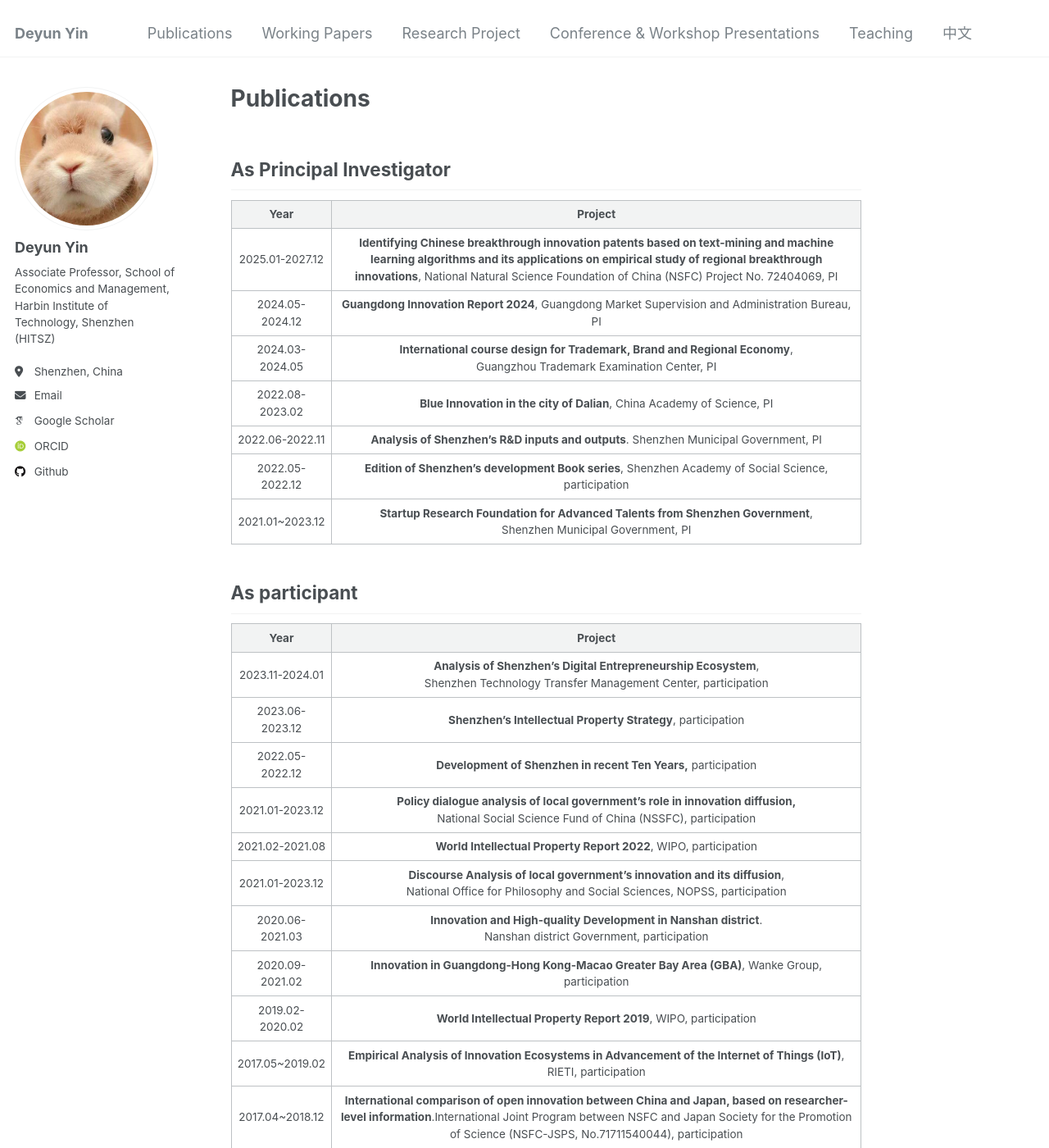
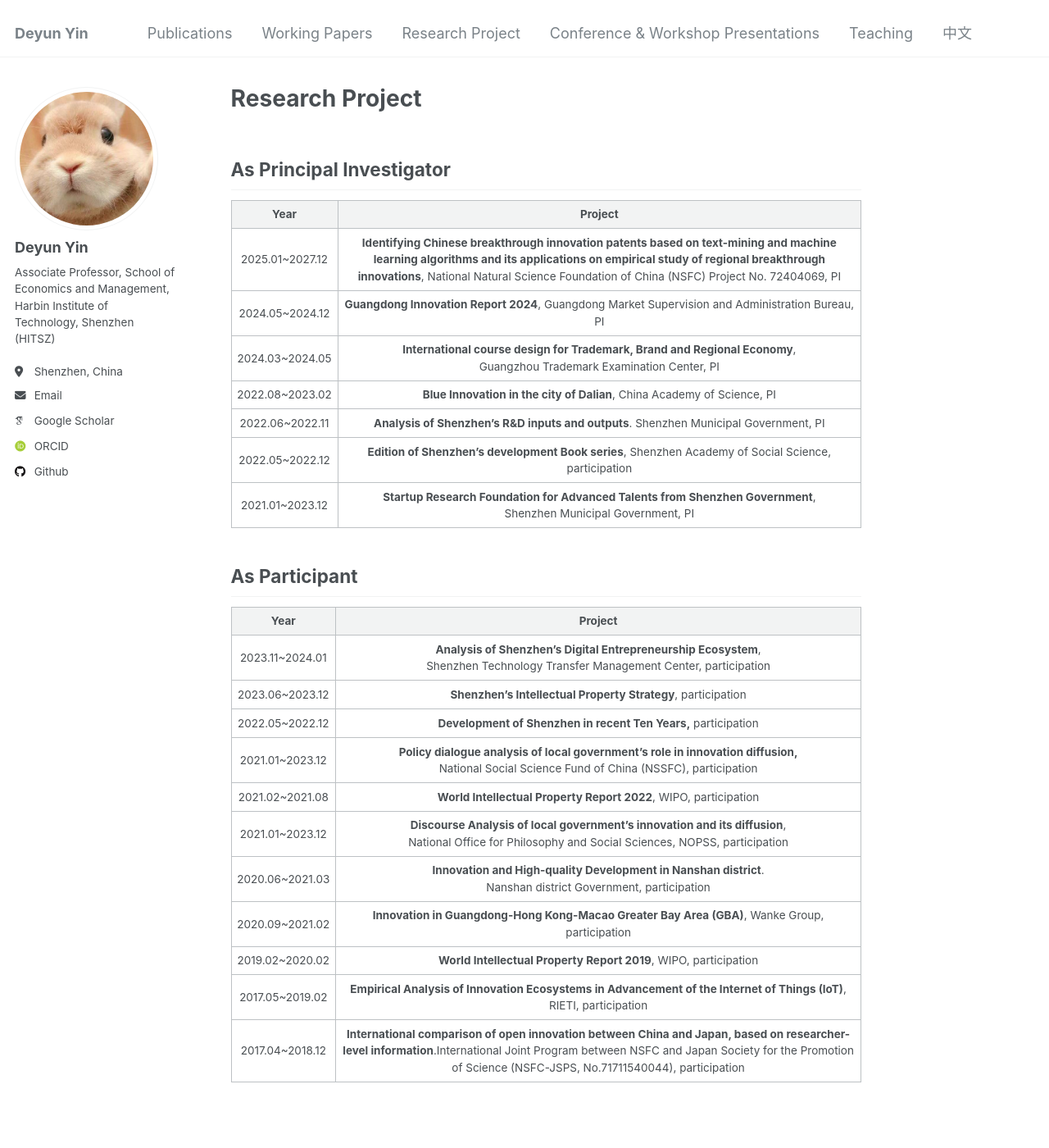
Before and after one commit to Winxpor/Winxpor.github.io, a Jekyll site: the page built from _pages/Research-Project.md, in a window 1280 px wide and 1400 px high. Shown: the whole window at 82% size. Built offline with Jekyll 4.4.1, drawn with Linux system fonts in a browser that asks for light colours; some web fonts are replaced.

Commit message:
a new day

```diff
--- a/_pages/Research-Project.md
+++ b/_pages/Research-Project.md
@@ -1,38 +1,38 @@
 ---
 permalink: /Research-Project/
-title: "Publications"
+title: "Research Project"
 author_profile: true
 redirect_from:
-  - /Research-Project/
-  - /Research-Project.html
+ - /Research-Project/
+ - /Research-Project.html
 ---
 
 ## As Principal Investigator
 
 |      Year       |                           Project                            |
 | :-------------: | :----------------------------------------------------------: |
-| 2025.01-2027.12 | **Identifying Chinese breakthrough innovation patents based on  text-mining and machine learning algorithms and its applications on empirical  study of regional breakthrough innovations**, National  Natural Science Foundation of China (NSFC) Project No. 72404069, PI |
-| 2024.05-2024.12 | **Guangdong Innovation Report 2024**, Guangdong Market Supervision and Administration Bureau, PI |
-| 2024.03-2024.05 | **International course design for Trademark, Brand and Regional Economy**, <br>Guangzhou Trademark Examination Center, PI |
-| 2022.08-2023.02 | **Blue Innovation in the city of Dalian**, China Academy of Science, PI |
-| 2022.06-2022.11 | **Analysis of Shenzhen’s R&D inputs and  outputs**. Shenzhen Municipal Government, PI |
-| 2022.05-2022.12 | **Edition of  Shenzhen’s development Book series**, Shenzhen Academy of Social Science, participation |
-| 2021.01~2023.12 | **Startup  Research Foundation for Advanced Talents from Shenzhen Government**, <br>Shenzhen Municipal Government, PI |
+| 2025.01~2027.12 | **Identifying Chinese breakthrough innovation patents based on text-mining and machine learning algorithms and its applications on empirical study of regional breakthrough innovations**, National Natural Science Foundation of China (NSFC) Project No. 72404069, PI |
+| 2024.05~2024.12 | **Guangdong Innovation Report 2024**, Guangdong Market Supervision and Administration Bureau, PI |
+| 2024.03~2024.05 | **International course design for Trademark, Brand and Regional Economy**, <br>Guangzhou Trademark Examination Center, PI |
+| 2022.08~2023.02 | **Blue Innovation in the city of Dalian**, China Academy of Science, PI |
+| 2022.06~2022.11 | **Analysis of Shenzhen’s R&D inputs and outputs**. Shenzhen Municipal Government, PI |
+| 2022.05~2022.12 | **Edition of Shenzhen’s development Book series**, Shenzhen Academy of Social Science, participation |
+| 2021.01~2023.12 | **Startup Research Foundation for Advanced Talents from Shenzhen Government**, <br>Shenzhen Municipal Government, PI |
 
 
 
-## As participant
+## As Participant
 
 |      Year       |                           Project                            |
 | :-------------: | :----------------------------------------------------------: |
-| 2023.11-2024.01 | **Analysis  of Shenzhen’s Digital Entrepreneurship Ecosystem**, <br>Shenzhen Technology Transfer Management Center, participation |
-| 2023.06-2023.12 | **Shenzhen’s  Intellectual Property Strategy**, participation |
-| 2022.05-2022.12 | **Development  of Shenzhen in recent Ten Years,** participation |
-| 2021.01-2023.12 | **Policy  dialogue analysis of local government’s role in innovation diffusion,** <br>National Social Science Fund of China (NSSFC), participation |
-| 2021.02-2021.08 | **World  Intellectual Property Report 2022**, WIPO, participation |
-| 2021.01-2023.12 | **Discourse Analysis of local government’s  innovation and its diffusion**, <br> National Office  for Philosophy and Social Sciences, NOPSS, participation |
-| 2020.06-2021.03 | **Innovation  and High-quality Development in Nanshan district**. <br>Nanshan district Government, participation |
-| 2020.09-2021.02 | **Innovation  in Guangdong-Hong Kong-Macao Greater Bay Area (GBA)**, Wanke Group, participation |
-| 2019.02-2020.02 | **World  Intellectual Property Report 2019**, WIPO, participation |
-| 2017.05~2019.02 | **Empirical Analysis of Innovation Ecosystems in Advancement of the  Internet of Things (IoT)**,  <br>RIETI, participation |
-| 2017.04~2018.12 | **International comparison  of open innovation between China and Japan, based on researcher-level  information**.International Joint Program between NSFC and Japan Society for the  Promotion of Science (NSFC-JSPS,  No.71711540044), participation |
+| 2023.11~2024.01 | **Analysis of Shenzhen’s Digital Entrepreneurship Ecosystem**, <br>Shenzhen Technology Transfer Management Center, participation |
+| 2023.06~2023.12 | **Shenzhen’s Intellectual Property Strategy**, participation |
+| 2022.05~2022.12 | **Development of Shenzhen in recent Ten Years,** participation |
+| 2021.01~2023.12 | **Policy dialogue analysis of local government’s role in innovation diffusion,** <br>National Social Science Fund of China (NSSFC), participation |
+| 2021.02~2021.08 | **World Intellectual Property Report 2022**, WIPO, participation |
+| 2021.01~2023.12 | **Discourse Analysis of local government’s innovation and its diffusion**, <br> National Office for Philosophy and Social Sciences, NOPSS, participation |
+| 2020.06~2021.03 | **Innovation and High-quality Development in Nanshan district**. <br>Nanshan district Government, participation |
+| 2020.09~2021.02 | **Innovation in Guangdong-Hong Kong-Macao Greater Bay Area (GBA)**, Wanke Group, participation |
+| 2019.02~2020.02 | **World Intellectual Property Report 2019**, WIPO, participation |
+| 2017.05~2019.02 | **Empirical Analysis of Innovation Ecosystems in Advancement of the Internet of Things (IoT)**, <br>RIETI, participation |
+| 2017.04~2018.12 | **International comparison of open innovation between China and Japan, based on researcher-level information**.International Joint Program between NSFC and Japan Society for the Promotion of Science (NSFC-JSPS, No.71711540044), participation |
```
